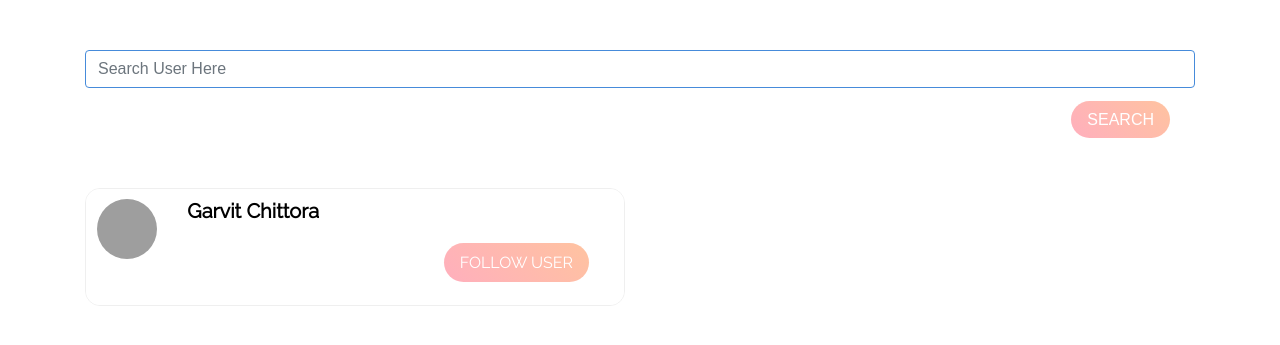
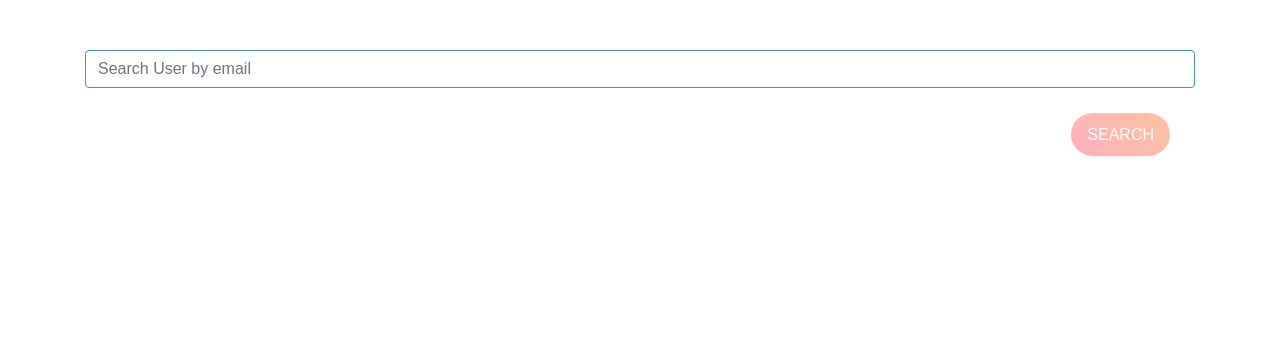
Before and after one commit to garvitchittora/BookGram, a Django app: page /searchuser/ in a window 1280 px wide. Shown: the part 96-441 px from the top of the page. Run offline with Django 3.2, Linux system fonts and the light colour scheme; parts of the project's set-up code (start-up, migrations or seed data) failed here and were passed over; some libraries are stand-ins or nearby versions; grey boxes are pictures that could not be loaded.

Commit message:
search user done

```diff
--- a/Bookgram/users/templates/search.html
+++ b/Bookgram/users/templates/search.html
@@ -1,6 +1,5 @@
 {% include "partials/header.html" %}
 {% block body %}
-
     <h1 id="your-books" style="display: none;">Your Books
         <form method="POST" style="display: inline-block;">
             {% csrf_token %}
@@ -62,7 +61,7 @@
                 tab+='<ul class="col-sm-4 books-list">' +
                         '<li maxlength=15><h4>'+ r.volumeInfo.title.substring(0,25)+ '</h4></li>'+
                         '<li><img src=' + r.volumeInfo.imageLinks.thumbnail + ' style="width:150px; height:200px"></li>' +
-                        '<li><button type="button" class="example_f" onclick=\"(canLaunch(\'' + m1 +','+ n1 +' ,'+ x1 + '\'))"\ id="'+r.id+'">Add to Fav</button></li>'+
+                        '<li><button type="button" class="example_f" onclick=\"(canLaunch(\'' + m1 +','+ n1 +' ,'+ x1 + '\'))"\ id="'+r.id+'">Add Book</button></li>'+
                     '</ul>'
 
             }
--- a/Bookgram/users/templates/usersearch.html
+++ b/Bookgram/users/templates/usersearch.html
@@ -12,39 +12,54 @@
 </style>
     <div class="container search-box">
         <div class="form-group">
+            <form method="POST">
+                {% csrf_token %}
                 <input
                 id="inp_text"
                 type="text"
                 class="form-control"
                 aria-describedby="emailHelp"
                 name="email"
-              placeholder="Search User Here"
+                placeholder="Search User by email"
                 />
+                <input type="hidden" name="formvalue" value="1">
                 <div class="user-recom-footer">
-                <div class="button_cont" style="text-align: right;"><a class="example_f" href="#" target="_blank" rel="nofollow"><span>Search</a></div>
+                    <div class="button_cont" style="text-align: right;"><button type="submit" class="example_f" target="_blank" rel="nofollow" style="width: auto;"><span>Search</button></div>
                 </div>
+            </form>
           </div>
        </div>
 
     <div class="container">
         <div class="row">
+            {% for user in users %}
             <div class="col-lg-6">
                 <div class="container post-container">
                     <div class="heading-container row">
                         <div class="col-lg-2">
-                            <img class="image-user-r" src="http://books.google.com/books/content?id=uHs7gpNKqTEC&printsec=frontcover&img=1&zoom=1&edge=curl&source=gbs_api"/>
+                            {% if user.image %}
+                            <img class="image-user-r" src="{{user.image.url}}"/>
+                            {% else %}
+                            <img class="image-user-r" src="https://yobafit.com/static/img/icons/0000.png"/>
+                            {% endif %}
                         </div>
                         <div class="col-lg-10">
-                            <a class="a-tag-post" href="#">
-                                <h3 class="user-r-name">Garvit Chittora</h3>
+                            <a class="a-tag-post" href="/user/{{user.slug}}">
+                                <h3 class="user-r-name">{{user.get_full_name}}</h3>
                             </a>
-                            <div class="user-recom-footer">
-                                <div class="button_cont" style="text-align: right;"><a class="example_f" href="#" target="_blank" rel="nofollow"><span>Follow User</a></div>
+                            <div class="user-recom-footer" style="padding: 0;">
+                                <form method="POST" style="display: inline-block;float: right;">
+                                    {% csrf_token %}
+                                    <input type="hidden" name="formvalue" value="2">
+                                    <input type="hidden" name="id" value="{{user.id}}">
+                                    <div class="button_cont"><button type="submit" class="example_f" target="_blank" rel="nofollow" style="width: auto;"><span>Follow User</button></div>
+                                </form>
                             </div>
                         </div>
                     </div>
                 </div>
             </div>
+            {% endfor %}
         </div>
     </div>
 {% endblock %}
--- a/Bookgram/users/views.py
+++ b/Bookgram/users/views.py
@@ -285,16 +285,24 @@ def bookDetails(request,slug):
     return render(request, "bookdetails.html",{"dataBook":dataBook,"obj":obj})
 
 def searchUser(request):
-    x = ""
-    if request.method == 'POST':
-        x = request.POST["name"]
+    users=User.objects.all()
+    if request.method=="POST":
+        if request.POST["formvalue"]=="1":
+            email=request.POST["email"]
+            users=User.objects.filter(email=email).all()
+        else:
+            userid=request.POST["id"]
+            followers=request.user.followers.all()
+            if followers.filter(id=userid).count()==0:
+                fuser=User.objects.filter(id=userid).first()
+                request.user.followers.add(fuser)
+                request.user.save()
 
-    return render(request, "usersearch.html",{"string":x})
+    return render(request, "usersearch.html",{"users":users})
 
 def compose(request):
 
-    return render(request, "compose.html")
-
+    return render(request, "compose.html",{})
 
 def searchBook(request):
     if request.method == 'POST':
```
Lines whose indentation alone changed are shown as unchanged.
